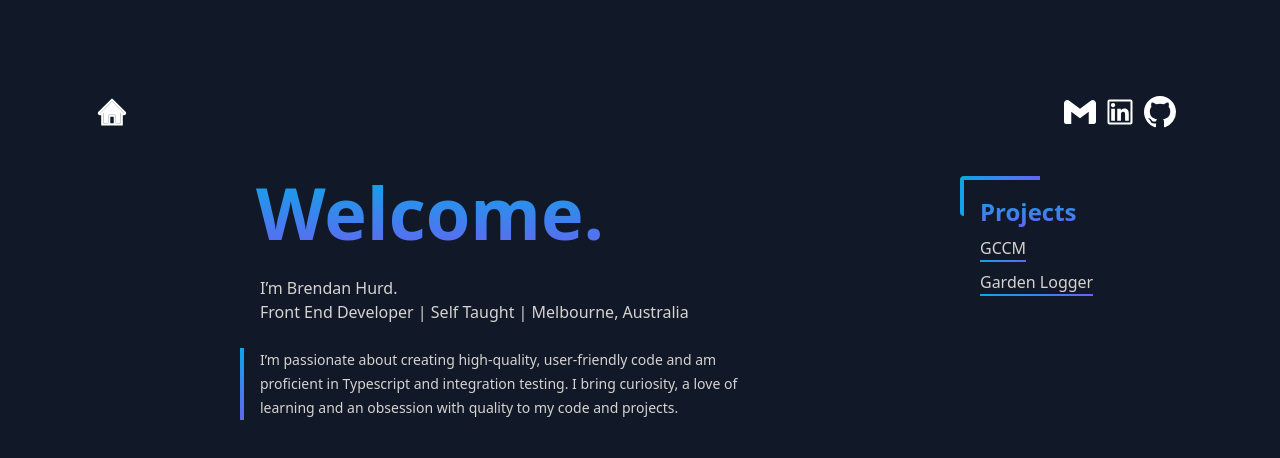
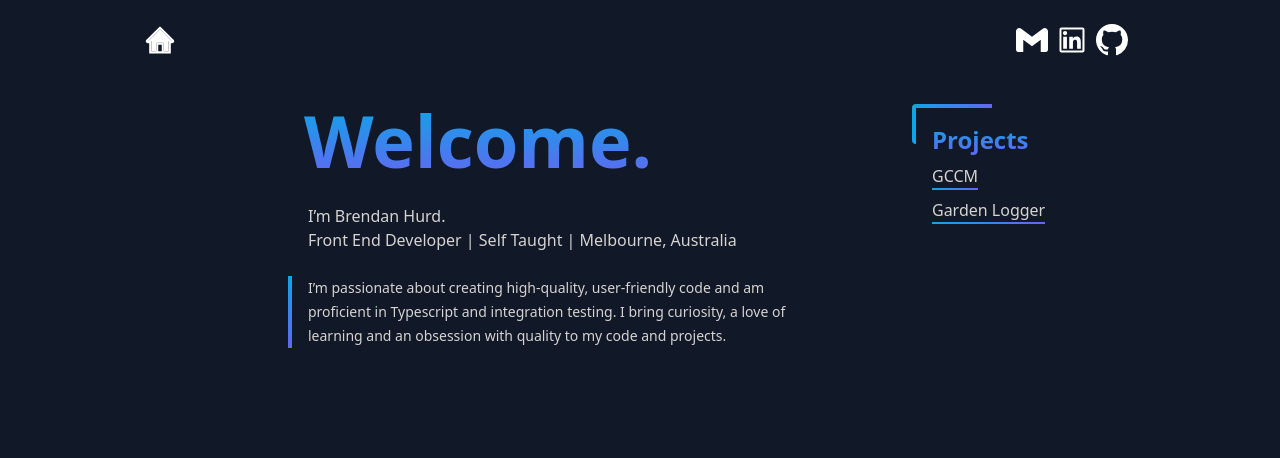
Before and after one commit to Uken81/portfolio, a React (Vite) app: page / in a window 1280 px wide. Shown: the top 458 px of the page. Built offline with nearby package versions, Linux system fonts and the light colour scheme.

Commit message:
Refactor breakpoints padding for main divs.

```diff
--- a/src/App.tsx
+++ b/src/App.tsx
@@ -10,10 +10,10 @@ function App() {
   const [selectedProject, setSelectedProject] = useState<ProjectName>('welcome');
 
   return (
-    <div className="min-h-screen bg-gray-900 p-6  text-stone-300 sm:p-12 md:p-24">
+    <div className="min-h-screen bg-gray-900 p-6  text-stone-300 sm:px-12 md:px-24 lg:px-36">
       <Header setSelectedProject={setSelectedProject} />
       <Demo selectedProject={selectedProject} />
-      <div className="lg:flex lg:px-24 xl:px-36 2xl:px-56">
+      <div className="lg:flex xl:px-36 2xl:px-64">
         <MainMessage selectedProject={selectedProject} />
         <Projects setSelectedProject={setSelectedProject} />
       </div>
```
